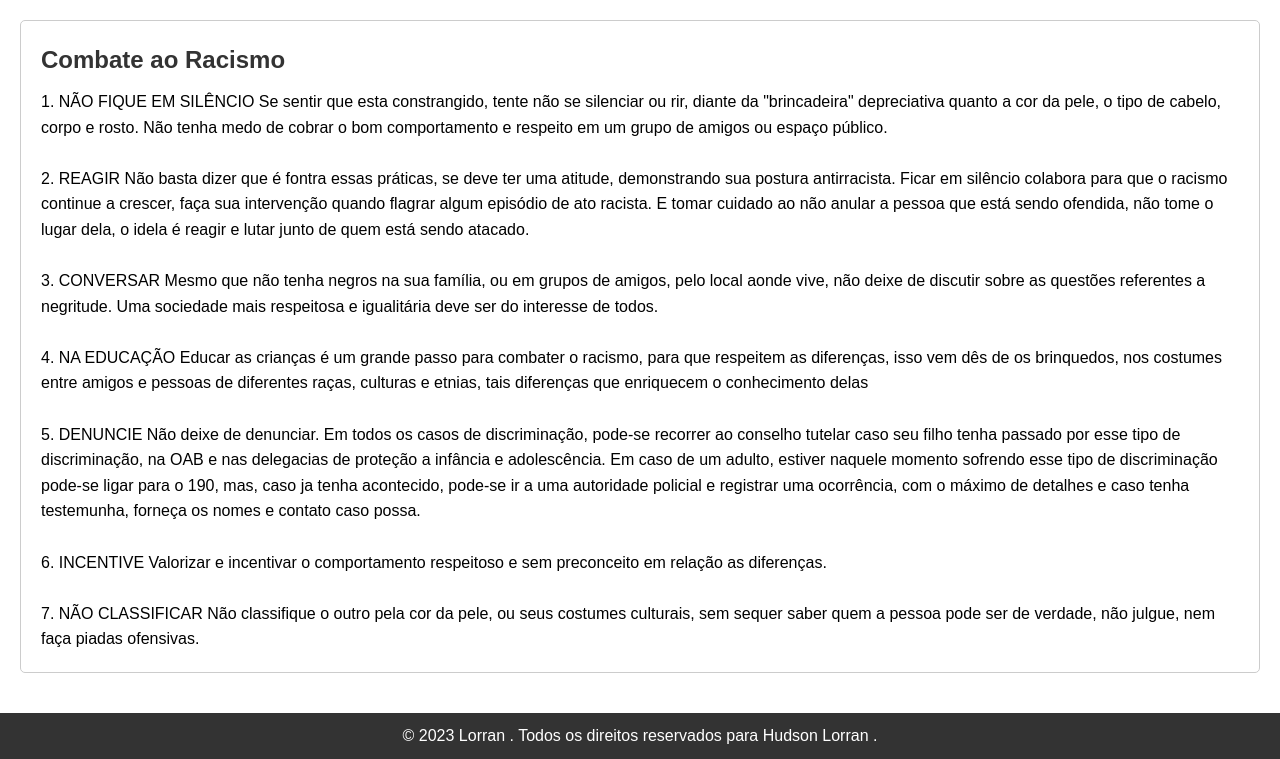
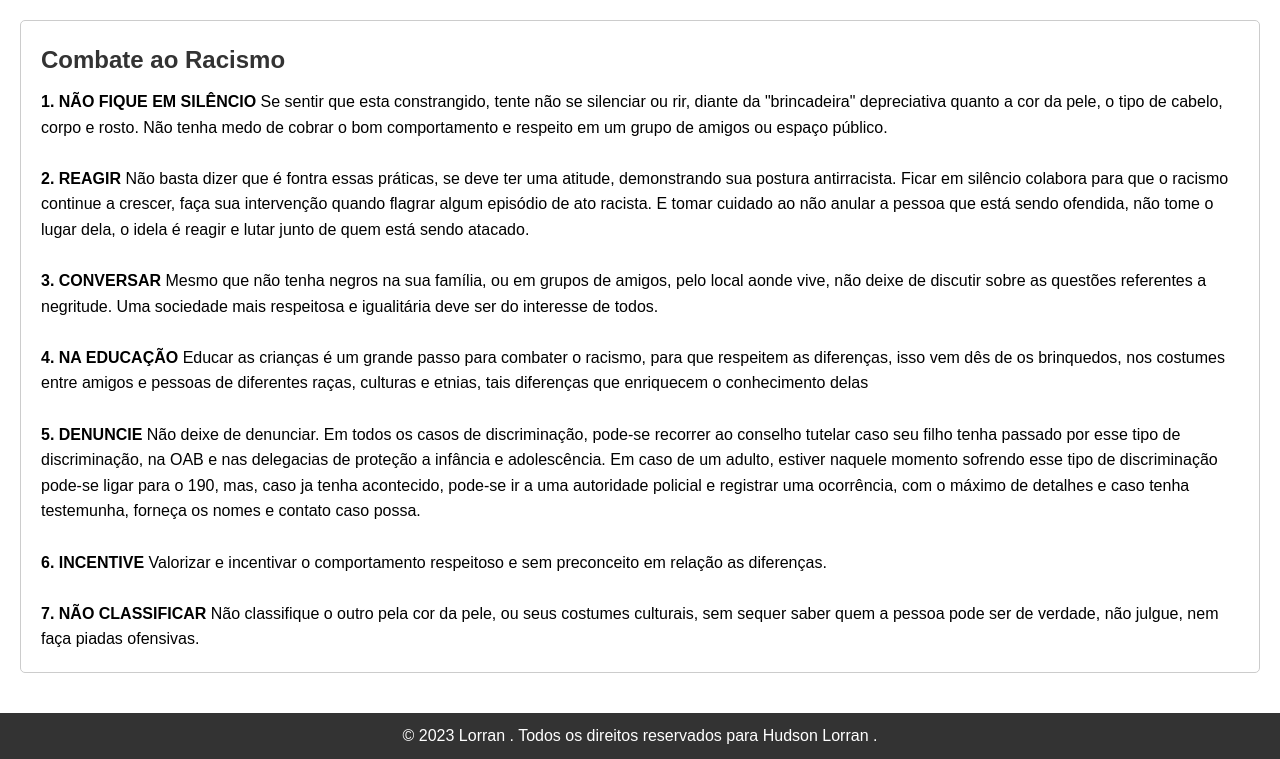
Before and after one commit to Hudsonlorran/Racismo-e-Conscientiza-o, a plain HTML site: page index.html in a window 1280 px wide. Shown: the part 1365-2124 px from the top of the page. Drawn offline with Linux system fonts and the light colour scheme.

Commit message:
index.html

```diff
--- a/index.html
+++ b/index.html
@@ -46,25 +46,25 @@
         <section id="combate">
             <h2>Combate ao Racismo</h2>
             <p>
-1. NÃO FIQUE EM SILÊNCIO
+<strong>1. NÃO FIQUE EM SILÊNCIO</strong>
 Se sentir que esta constrangido, tente não se silenciar ou rir, diante da "brincadeira" depreciativa quanto a cor da pele, o tipo de cabelo, corpo e rosto. Não tenha medo de cobrar o bom comportamento e respeito em um grupo de amigos ou espaço público.
 <br><br>
-2. REAGIR
+<strong>2. REAGIR</strong>
 Não basta dizer que é fontra essas práticas, se deve ter uma atitude, demonstrando sua postura antirracista. Ficar em silêncio colabora para que o racismo continue a crescer, faça sua intervenção quando flagrar algum episódio de ato racista. E tomar cuidado ao não anular a pessoa que está sendo ofendida, não tome o lugar dela, o idela é reagir e lutar junto de quem está sendo atacado.
 <br><br>
-3. CONVERSAR
+<strong>3. CONVERSAR</strong>
 Mesmo que não tenha negros na sua família, ou em grupos de amigos, pelo local aonde vive, não deixe de discutir sobre as questões referentes a negritude. Uma sociedade mais respeitosa e igualitária deve ser do interesse de todos.
 <br><br>
-4. NA EDUCAÇÃO
+<strong>4. NA EDUCAÇÃO</strong>
 Educar as crianças é um grande passo para combater o racismo, para que respeitem as diferenças, isso vem dês de os brinquedos, nos costumes entre amigos e pessoas de diferentes raças, culturas e etnias, tais diferenças que enriquecem o conhecimento delas
 <br><br>
-5. DENUNCIE
+<strong>5. DENUNCIE</strong>
 Não deixe de denunciar. Em todos os casos de discriminação, pode-se recorrer ao conselho tutelar caso seu filho tenha passado por esse tipo de discriminação, na OAB e nas delegacias de proteção a infância e adolescência. Em caso de um adulto, estiver naquele momento sofrendo esse tipo de discriminação pode-se ligar para o 190, mas, caso ja tenha acontecido, pode-se ir a uma autoridade policial e registrar uma ocorrência, com o máximo de detalhes e caso tenha testemunha, forneça os nomes e contato caso possa.
 <br><br>
-6. INCENTIVE
+<strong>6. INCENTIVE</strong>
 Valorizar e incentivar o comportamento respeitoso e sem preconceito em relação as diferenças.
 <br><br>
-7. NÃO CLASSIFICAR
+<strong>7. NÃO CLASSIFICAR</strong>
 Não classifique o outro pela cor da pele, ou seus costumes culturais, sem sequer saber quem a pessoa pode ser de verdade, não julgue, nem faça piadas ofensivas.</p>
         </section>
     </main>
```
